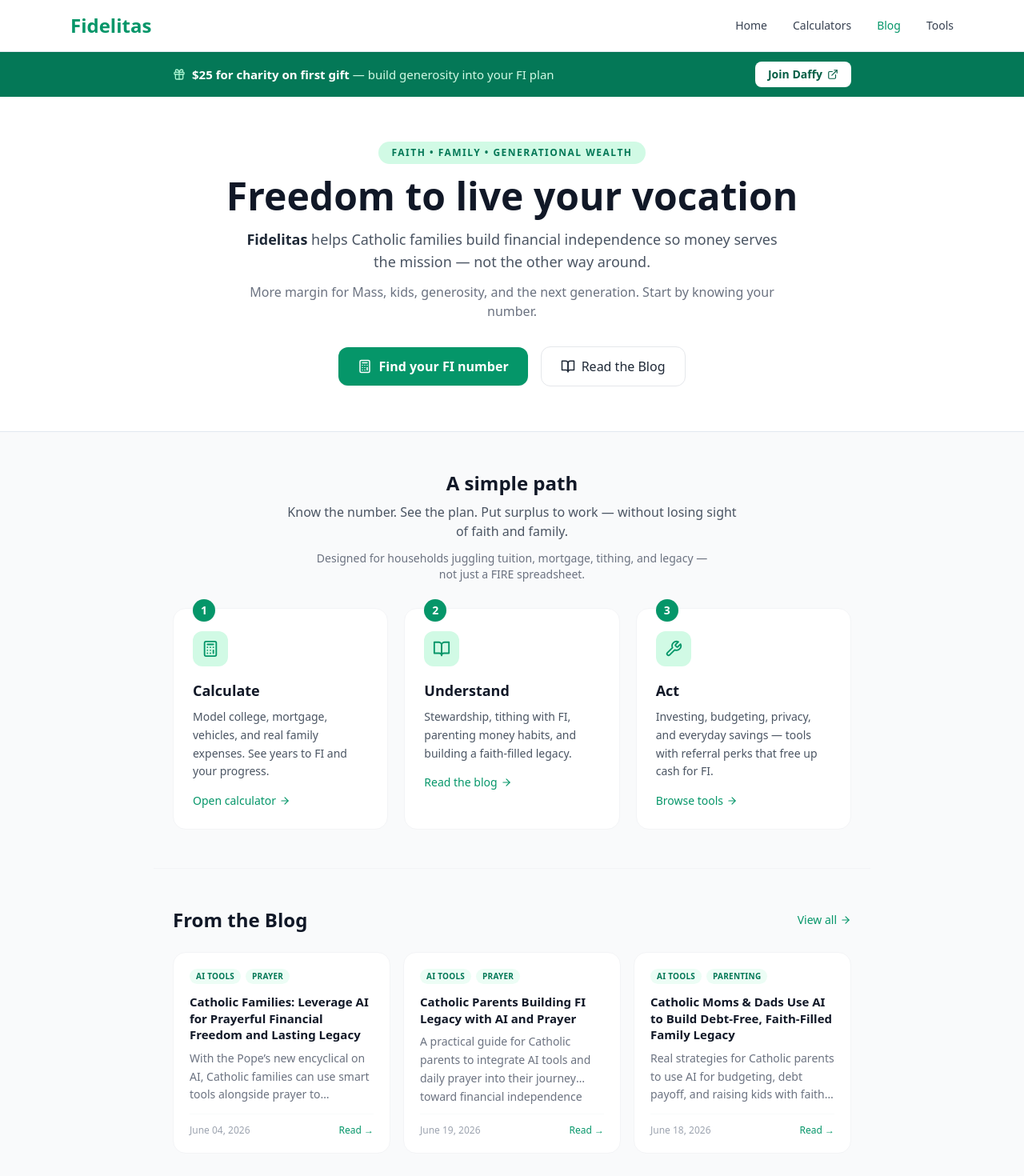
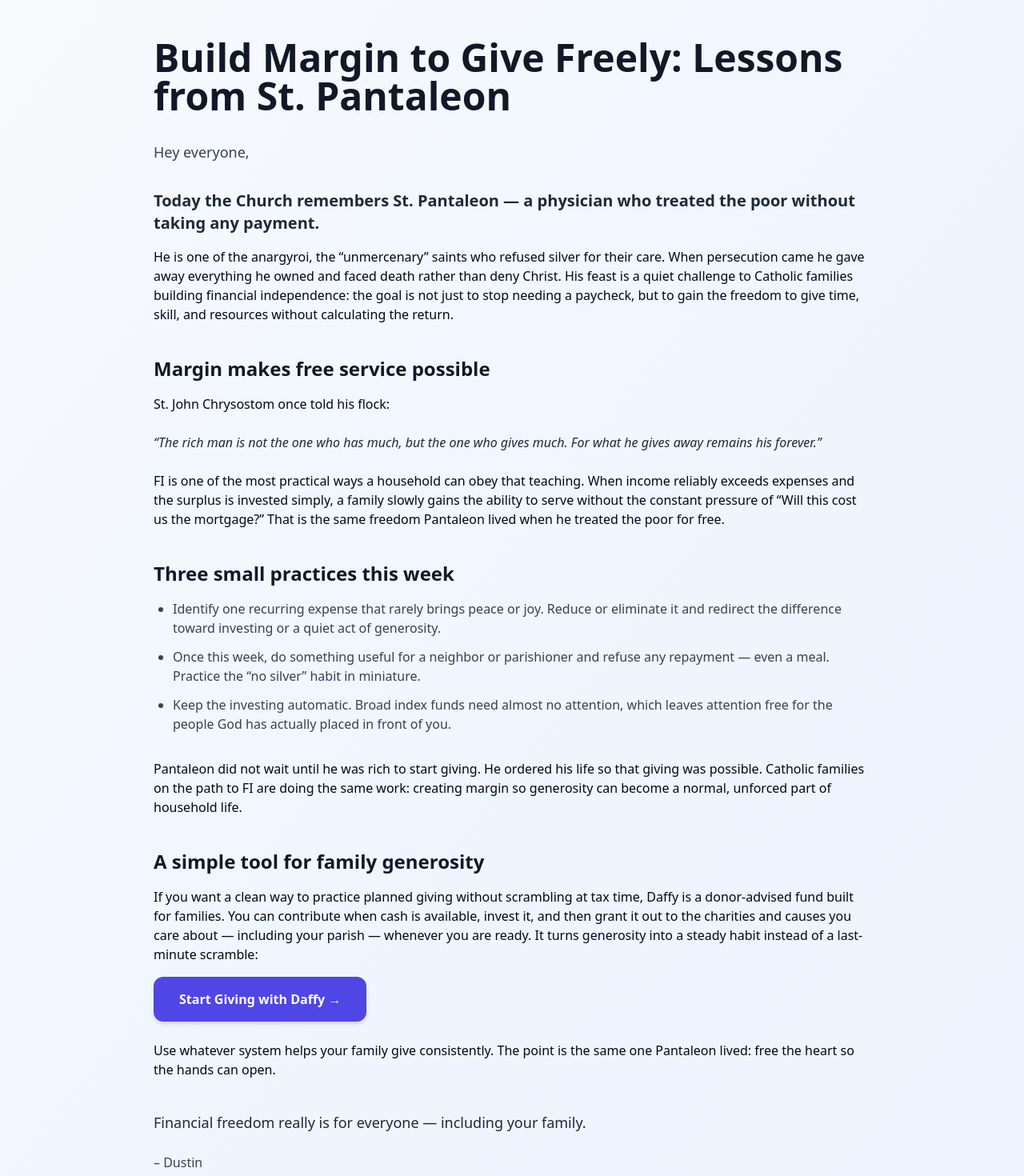
Before and after one commit to daughterpop/super-fi-calc, a React (Vite) app: page /blog/build-margin-to-give-freely-lessons-from-st-pantaleon in a window 1280 px wide. Shown: the top 1470 px of the page at 80% size. Built offline with nearby package versions, Linux system fonts and the light colour scheme.

Commit message:
Add daily blog post: Build Margin to Give Freely: Lessons from St. Pantaleon – July 27, 2026

```diff
--- a/src/data/posts.js
+++ b/src/data/posts.js
@@ -1,4 +1,14 @@
 const rawPosts = [
+  {
+    title: 'Build Margin to Give Freely: Lessons from St. Pantaleon',
+    date: 'July 27, 2026',
+    dateSort: '2026-07-27',
+    excerpt: 'On the feast of St. Pantaleon, the unmercenary physician, Catholic families learn that financial independence creates the practical freedom to serve and give without calculating the return.',
+    readTime: '4 min read',
+    link: '/blog/build-margin-to-give-freely-lessons-from-st-pantaleon',
+    tags: ['Stewardship', 'Tithing', 'Seasonal', 'Legacy'],
+    featured: false
+  },
   {
     title: 'Lessons from Joachim and Anne for Building a Lasting Family Legacy',
     date: 'July 26, 2026',
--- a/src/main.jsx
+++ b/src/main.jsx
@@ -27,6 +27,7 @@ import CatholicFamiliesAiForBackToSchoolSavingsAndFaithFilledFinancialFreedom fr
 import ProtectYourFamilysDigitalPrivacyStewardshipToolsForCatholicFi from './pages/protect-your-familys-digital-privacy-stewardship-tools-for-catholic-fi.jsx';
 import TreatYourFiJourneyLikeAPilgrimageLessonsFromStJamesForCatholicFamilies from './pages/treat-your-fi-journey-like-a-pilgrimage-lessons-from-st-james-for-catholic-families.jsx';
 import LessonsFromJoachimAndAnneForBuildingALastingFamilyLegacy from './pages/lessons-from-joachim-and-anne-for-building-a-lasting-family-legacy.jsx';
+import BuildMarginToGiveFreelyLessonsFromStPantaleon from './pages/build-margin-to-give-freely-lessons-from-st-pantaleon.jsx';
 
 ReactDOM.createRoot(document.getElementById('root')).render(
   <React.StrictMode>
@@ -58,6 +59,7 @@ ReactDOM.createRoot(document.getElementById('root')).render(
         <Route path="/blog/protect-your-familys-digital-privacy-stewardship-tools-for-catholic-fi" element={<ProtectYourFamilysDigitalPrivacyStewardshipToolsForCatholicFi />} />
         <Route path="/blog/treat-your-fi-journey-like-a-pilgrimage-lessons-from-st-james-for-catholic-families" element={<TreatYourFiJourneyLikeAPilgrimageLessonsFromStJamesForCatholicFamilies />} />
         <Route path="/blog/lessons-from-joachim-and-anne-for-building-a-lasting-family-legacy" element={<LessonsFromJoachimAndAnneForBuildingALastingFamilyLegacy />} />
+        <Route path="/blog/build-margin-to-give-freely-lessons-from-st-pantaleon" element={<BuildMarginToGiveFreelyLessonsFromStPantaleon />} />
 
         <Route path="*" element={<App />} />
       </Routes>
--- /dev/null
+++ b/src/pages/build-margin-to-give-freely-lessons-from-st-pantaleon.jsx
@@ -0,0 +1,85 @@
+import React from 'react';
+
+export default function BuildMarginToGiveFreelyLessonsFromStPantaleon() {
+  return (
+    <div className="min-h-screen bg-gradient-to-br from-slate-50 via-blue-50 to-indigo-50 py-12 px-4">
+      <div className="max-w-4xl mx-auto prose prose-slate">
+        <h1 className="text-4xl md:text-5xl font-bold text-gray-900 mb-8">
+          Build Margin to Give Freely: Lessons from St. Pantaleon
+        </h1>
+
+        <p className="text-lg text-gray-700 mb-8 leading-relaxed">
+          Hey everyone,
+        </p>
+
+        <p className="text-xl font-semibold text-gray-800 mb-4">
+          Today the Church remembers St. Pantaleon — a physician who treated the poor without taking any payment.
+        </p>
+
+        <p className="mb-6">
+          He is one of the anargyroi, the “unmercenary” saints who refused silver for their care. When persecution came he gave away everything he owned and faced death rather than deny Christ. His feast is a quiet challenge to Catholic families building financial independence: the goal is not just to stop needing a paycheck, but to gain the freedom to give time, skill, and resources without calculating the return.
+        </p>
+
+        <h2 className="text-2xl font-bold text-gray-900 mt-10 mb-4">
+          Margin makes free service possible
+        </h2>
+        <p className="mb-6">
+          St. John Chrysostom once told his flock:
+        </p>
+        <p className="mb-6 italic text-gray-800">
+          “The rich man is not the one who has much, but the one who gives much. For what he gives away remains his forever.”
+        </p>
+        <p className="mb-6">
+          FI is one of the most practical ways a household can obey that teaching. When income reliably exceeds expenses and the surplus is invested simply, a family slowly gains the ability to serve without the constant pressure of “Will this cost us the mortgage?” That is the same freedom Pantaleon lived when he treated the poor for free.
+        </p>
+
+        <h2 className="text-2xl font-bold text-gray-900 mt-10 mb-4">
+          Three small practices this week
+        </h2>
+        <ul className="list-disc pl-6 space-y-3 mb-8 text-gray-700">
+          <li>Identify one recurring expense that rarely brings peace or joy. Reduce or eliminate it and redirect the difference toward investing or a quiet act of generosity.</li>
+          <li>Once this week, do something useful for a neighbor or parishioner and refuse any repayment — even a meal. Practice the “no silver” habit in miniature.</li>
+          <li>Keep the investing automatic. Broad index funds need almost no attention, which leaves attention free for the people God has actually placed in front of you.</li>
+        </ul>
+
+        <p className="mb-6">
+          Pantaleon did not wait until he was rich to start giving. He ordered his life so that giving was possible. Catholic families on the path to FI are doing the same work: creating margin so generosity can become a normal, unforced part of household life.
+        </p>
+
+        <h2 className="text-2xl font-bold text-gray-900 mt-10 mb-4">
+          A simple tool for family generosity
+        </h2>
+        <p className="mb-4">
+          If you want a clean way to practice planned giving without scrambling at tax time, Daffy is a donor-advised fund built for families. You can contribute when cash is available, invest it, and then grant it out to the charities and causes you care about — including your parish — whenever you are ready. It turns generosity into a steady habit instead of a last-minute scramble:
+        </p>
+
+        <a
+          href="https://www.daffy.org/dhimmer1/invite"
+          target="_blank"
+          rel="noopener noreferrer"
+          className="inline-flex items-center gap-2 px-8 py-4 bg-indigo-600 text-white font-semibold rounded-xl hover:bg-indigo-700 transition-all shadow-md hover:shadow-lg mb-6"
+        >
+          Start Giving with Daffy →
+        </a>
+
+        <p className="mb-6">
+          Use whatever system helps your family give consistently. The point is the same one Pantaleon lived: free the heart so the hands can open.
+        </p>
+
+        <p className="text-lg font-medium text-gray-800 mt-10">
+          Financial freedom really is for everyone — including your family.
+        </p>
+
+        <p className="text-gray-700 font-medium mt-6">
+          – Dustin
+        </p>
+
+        <div className="mt-12 pt-8 border-t border-gray-200">
+          <a href="/blog" className="text-indigo-600 hover:text-indigo-800 font-medium">
+            ← Back to Blog
+          </a>
+        </div>
+      </div>
+    </div>
+  );
+}
```
